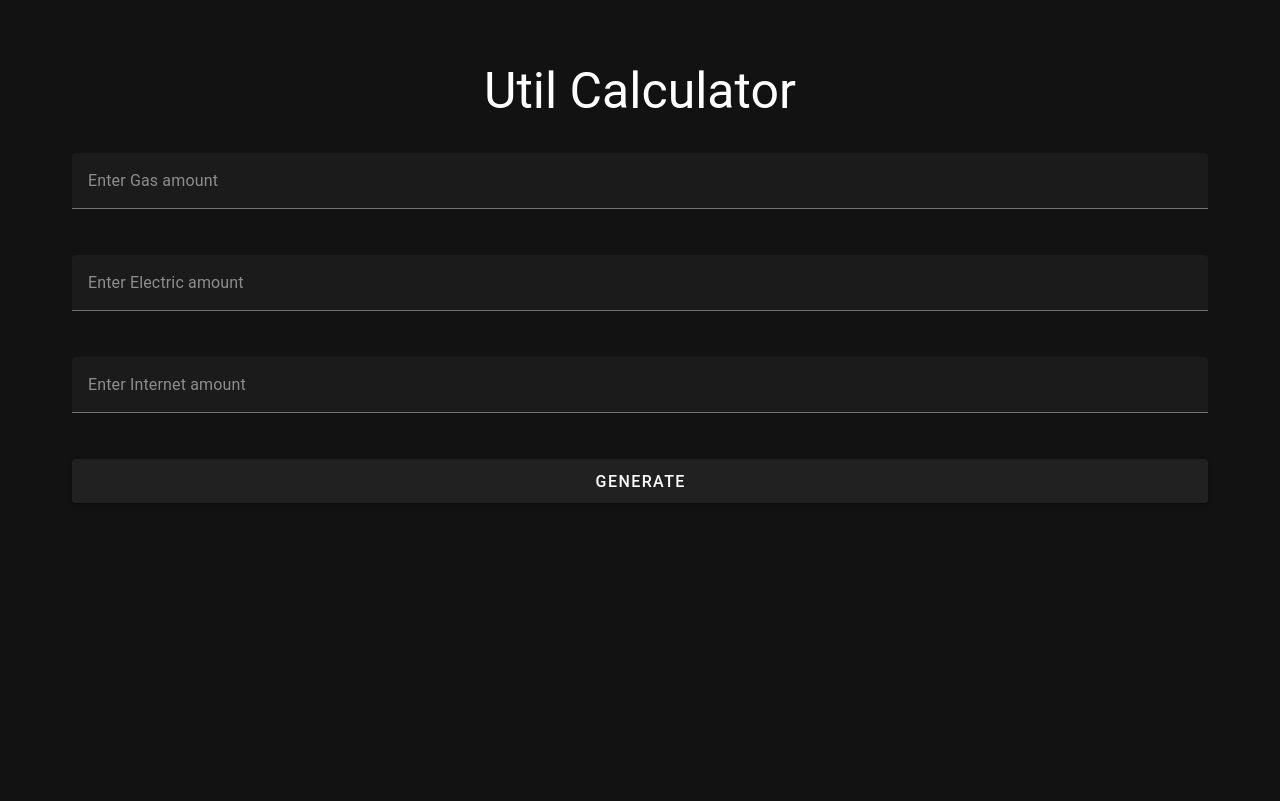
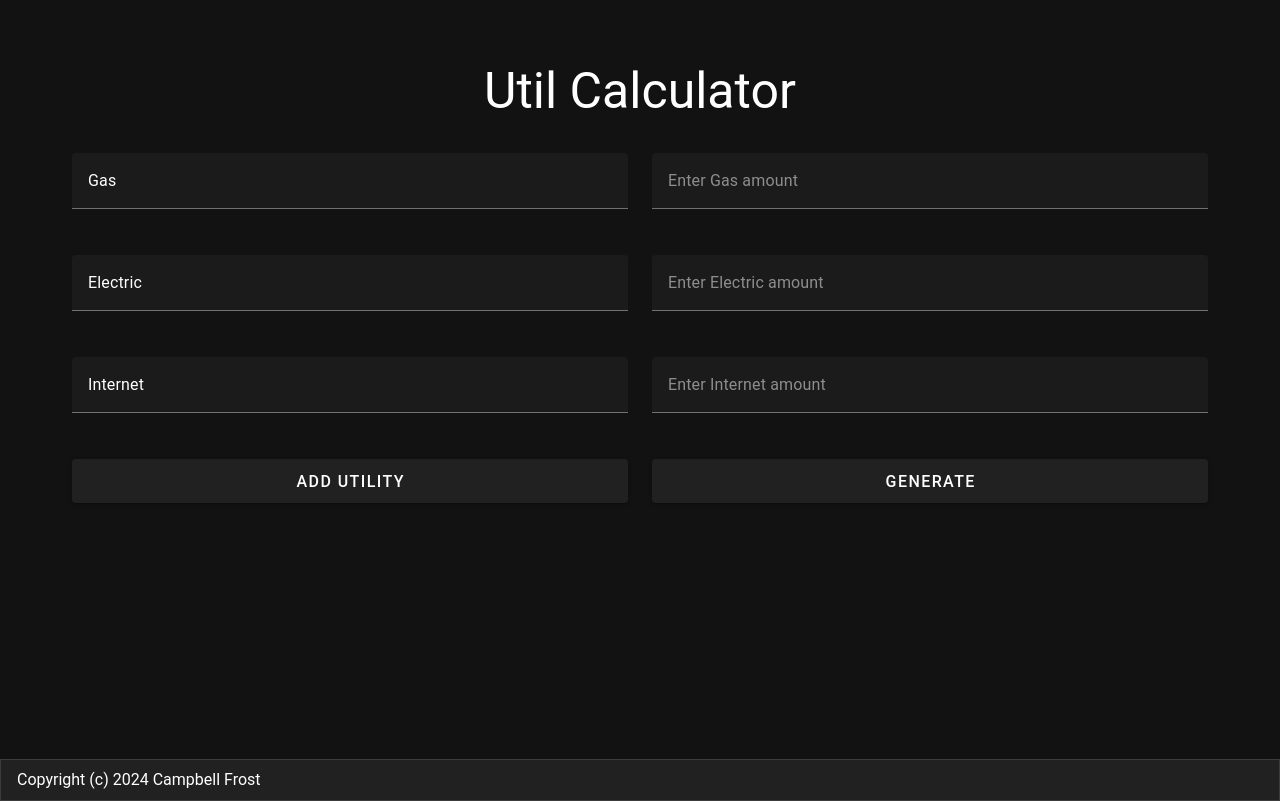
Before and after one commit to campbell-frost/UtilCalculator, a Vue app: page / in a window 1280 px wide. Built offline with nearby package versions, Linux system fonts and the light colour scheme.

Commit message:
added ability to add more utilities

```diff
--- a/src/components/UtilCalc.vue
+++ b/src/components/UtilCalc.vue
@@ -1,28 +1,26 @@
 <template>
-  <v-container>
+  <v-container class="content">
     <v-responsive class="align-center text-center fill-height px-4 custom-width">
       <v-row class="d-flex justify-center mb-3">
         <p class="title">Util Calculator</p>
       </v-row>
-      <v-row>
+      <v-row v-for="(utility, index) in utilities" :key="index">
         <v-col>
-          <v-text-field v-model="gas" placeholder="Enter Gas amount" class="input-field"></v-text-field>
+          <v-text-field v-model="utility.name" :placeholder="'Enter Utility name'" class="input-field"></v-text-field>
+        </v-col>
+        <v-col>
+          <v-text-field v-model="utility.amount" :placeholder="'Enter ' + utility.name + ' amount'"
+            class="input-field"></v-text-field>
         </v-col>
       </v-row>
       <v-row>
         <v-col>
-          <v-text-field v-model="electric" placeholder="Enter Electric amount" class="input-field"></v-text-field>
+          <v-btn size="large" @click="addUtilityField" block>Add Utility</v-btn>
         </v-col>
-      </v-row>
-      <v-row>
-        <v-col>
-          <v-text-field v-model="internet" placeholder="Enter Internet amount" class="input-field"></v-text-field>
-        </v-col>
-      </v-row>
-      <v-row>
         <v-col>
           <v-btn size="large" @click="generate" block>Generate</v-btn>
         </v-col>
+
       </v-row>
       <v-row>
         <v-col>
@@ -31,7 +29,7 @@
             <hr class="my-2">
             <v-card-text>
               <h2 v-for="transfer in result" :key="transfer.from + transfer.to">
-                {{ transfer.from }} pays {{ transfer.amount }} to {{ transfer.to }}
+                {{ transfer.from }} pays ${{ transfer.amount }} to {{ transfer.to }}
                 <div class="my-4" />
               </h2>
             </v-card-text>
@@ -40,44 +38,39 @@
       </v-row>
     </v-responsive>
   </v-container>
+  <v-footer class="copyright" border>Copyright (c) 2024 Campbell Frost</v-footer>
 </template>
 
 <script>
 export default {
   data() {
     return {
-      gas: null,
-      electric: null,
-      internet: null,
+      utilities: [{ name: 'Gas', amount: null }, { name: 'Electric', amount: null }, { name: 'Internet', amount: null }],
       result: null,
     };
   },
   methods: {
     generate() {
-      const total = parseFloat(this.gas || 0) + parseFloat(this.electric || 0) + parseFloat(this.internet || 0);
-      const average = total / 3;
+      const total = this.utilities.reduce((acc, utility) => acc + parseFloat(utility.amount || 0), 0);
+      const average = total / this.utilities.length;
       const aboveAverage = [];
       const belowAverage = [];
 
-      if (parseFloat(this.gas || 0) > average) aboveAverage.push({ name: 'Gas', amount: parseFloat(this.gas || 0) });
-      else belowAverage.push({ name: 'Gas', amount: parseFloat(this.gas || 0) });
-
-      if (parseFloat(this.electric || 0) > average) aboveAverage.push({ name: 'Electric', amount: parseFloat(this.electric || 0) });
-      else belowAverage.push({ name: 'Electric', amount: parseFloat(this.electric || 0) });
-
-      if (parseFloat(this.internet || 0) > average) aboveAverage.push({ name: 'Internet', amount: parseFloat(this.internet || 0) });
-      else belowAverage.push({ name: 'Internet', amount: parseFloat(this.internet || 0) });
+      this.utilities.forEach(utility => {
+        if (parseFloat(utility.amount || 0) > average) aboveAverage.push({ name: utility.name, amount: parseFloat(utility.amount || 0) });
+        else belowAverage.push({ name: utility.name, amount: parseFloat(utility.amount || 0) });
+      });
 
       const amountsToTransfer = [];
-      aboveAverage.forEach(utility => {
-        let difference = utility.amount - average;
+      aboveAverage.forEach(above => {
+        let difference = above.amount - average;
         belowAverage.forEach(below => {
           if (below.amount < average) {
             const transferAmount = Math.min(difference, average - below.amount);
             if (transferAmount > 0) {
               amountsToTransfer.push({
                 from: below.name,
-                to: utility.name,
+                to: above.name,
                 amount: transferAmount.toFixed(2),
               });
               difference -= transferAmount;
@@ -88,15 +81,19 @@ export default {
 
       this.result = amountsToTransfer;
     },
+    addUtilityField() {
+      const newUtility = { name: 'New Utility', amount: null };
+      this.utilities.push(newUtility);
+    }
   },
 };
 </script>
 
 <style>
-
-.custom-width{
+.custom-width {
   max-width: 1200px;
 }
+
 .title {
   padding-top: 50px;
   font-size: 50px;
@@ -109,4 +106,14 @@ export default {
 .v-input__details {
   display: none;
 }
+
+.content {
+  min-height: calc(100vh - 100px);
+}
+
+.copyright {
+  margin-top: 59px;
+  margin-bottom: -100px;
+  padding-bottom: 5px;
+}
 </style>
```
